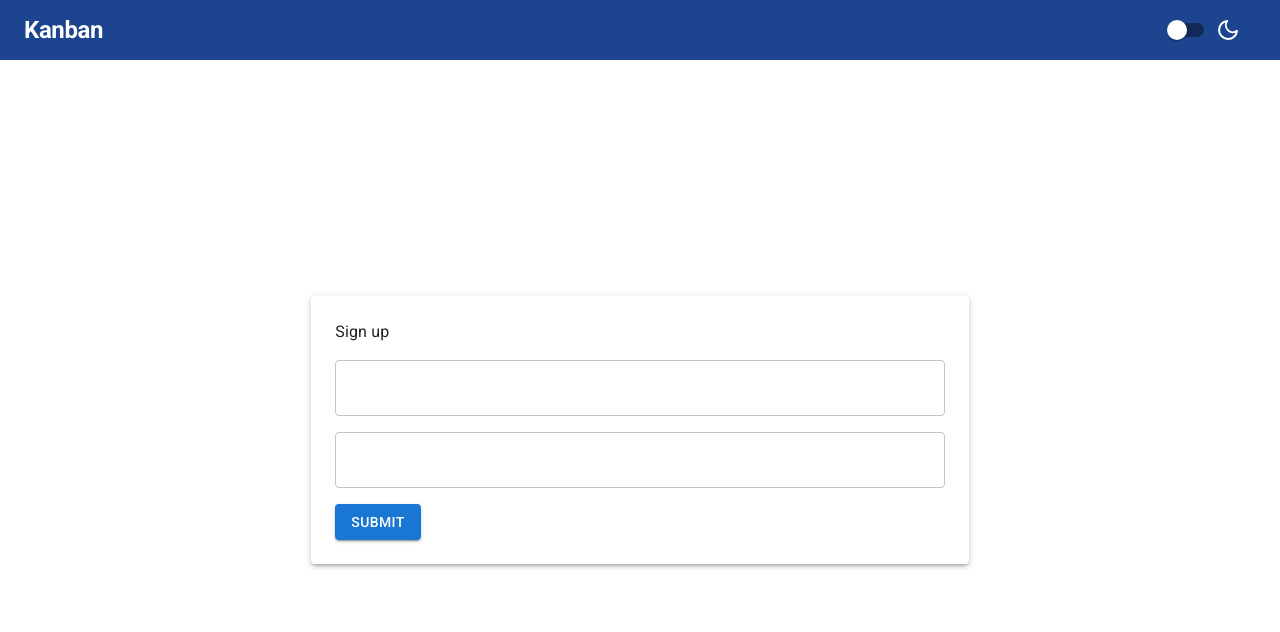
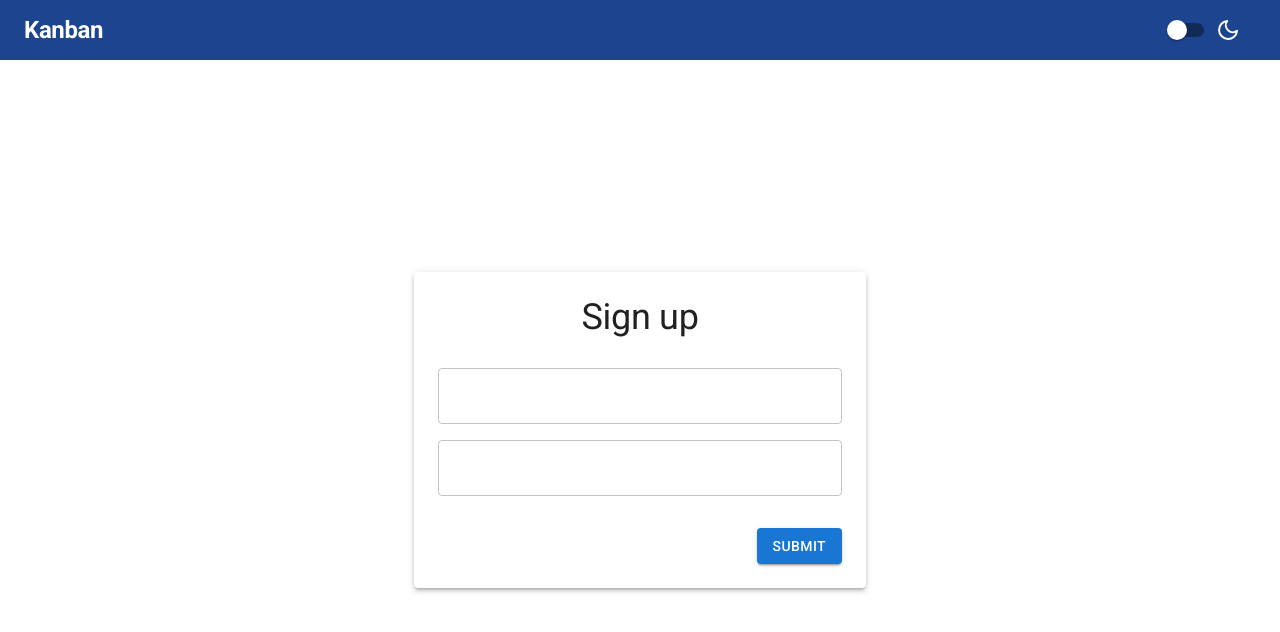
Before and after one commit to danielstephany/kanban, a React app: page /auth/signup in a window 1280 px wide. Shown: the top 632 px of the page. Built offline with nearby package versions, Linux system fonts and the light colour scheme.

Commit message:
started formctrl creating form ctrl

```diff
--- a/src/views/SignUp/SignUp.tsx
+++ b/src/views/SignUp/SignUp.tsx
@@ -9,6 +9,7 @@ import {
     TextField,
     Button
 } from '@mui/material'
+import ActionContainer from "@src/components/modules/ActionContainer.tsx"
 
 interface props {
     className?: string
@@ -24,7 +25,7 @@ const SignUpComp = ({ className }: props) => {
                     <Box p={3}>
                         <Grid container spacing={2}>
                             <Grid size={12}>
-                                <Typography>Sign up</Typography>
+                                <Typography align='center' variant='h2' gutterBottom>Sign up</Typography>
                             </Grid>
                             <Grid size={12}>
                                 <TextField fullWidth variant="outlined" />
@@ -33,7 +34,15 @@ const SignUpComp = ({ className }: props) => {
                                 <TextField fullWidth variant="outlined" />
                             </Grid>
                             <Grid size={12}>
-                                <Button variant="contained">Submit</Button>
+                                <ActionContainer
+                                    pt="16px"
+                                    rightAction={
+                                        <Button
+                                            variant='contained'
+                                            type="submit"
+                                        >Submit</Button>
+                                    }
+                                />
                             </Grid>
                         </Grid>
                     </Box>
@@ -49,7 +58,9 @@ const SignUp = styled(SignUpComp)`
     justify-content: center;
     flex-direction: column;
     flex-grow: 1;
+    max-width: 500px;
     padding: 24px;
+    margin: 0 auto;
 `
 
 export default SignUp
```
Also changed, not shown: src/hooks/useFormCtrl.tsx (added, +23 -0 lines).
